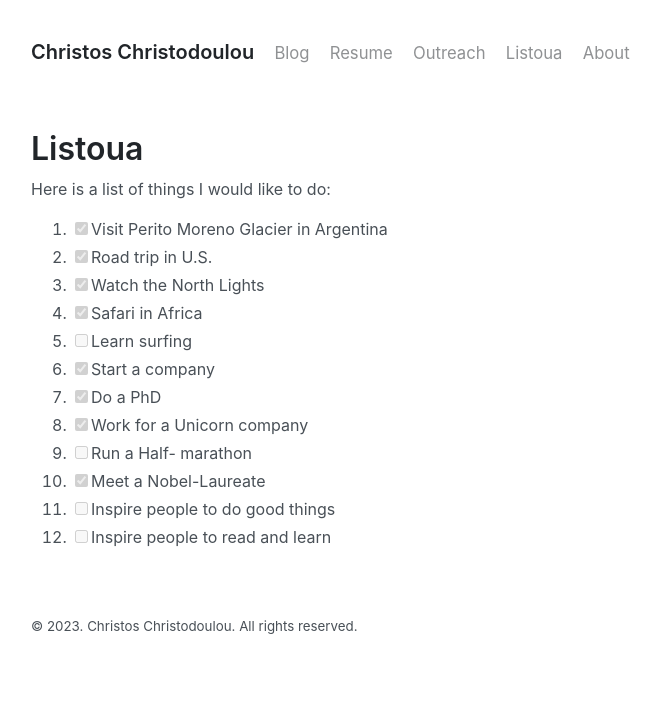
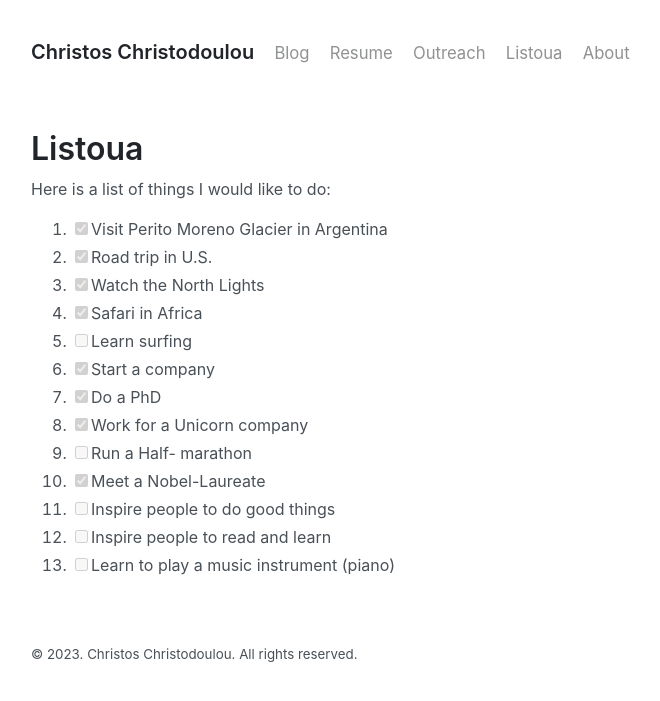
Before and after one commit to chr7stos/chr7stos.github.io, a Jekyll site: the page built from _pages/listoua.md, in a window 1280 px wide. Shown: the top 701 px of the page, without its empty margins (273-933 px from the left). Built offline with Jekyll 4.4.1, drawn with Linux system fonts in a browser that asks for light colours.

Commit message:
Update listoua.md

```diff
--- a/_pages/listoua.md
+++ b/_pages/listoua.md
@@ -18,3 +18,4 @@ Here is a list of things I would like to do:
 10. [x] Meet a Nobel-Laureate
 11. [ ] Inspire people to do good things
 12. [ ] Inspire people to read and learn
+13. [ ] Learn to play a music instrument (piano)
```
